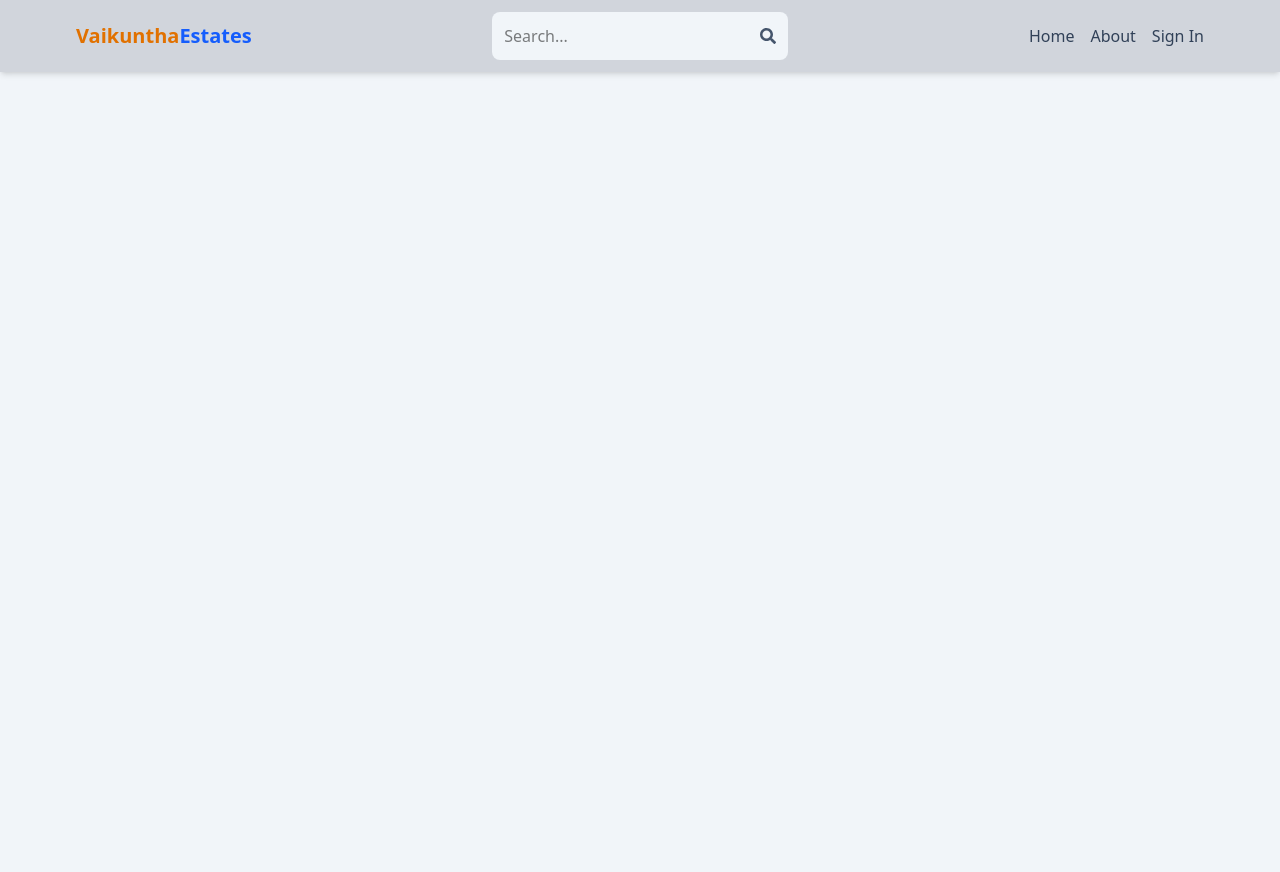
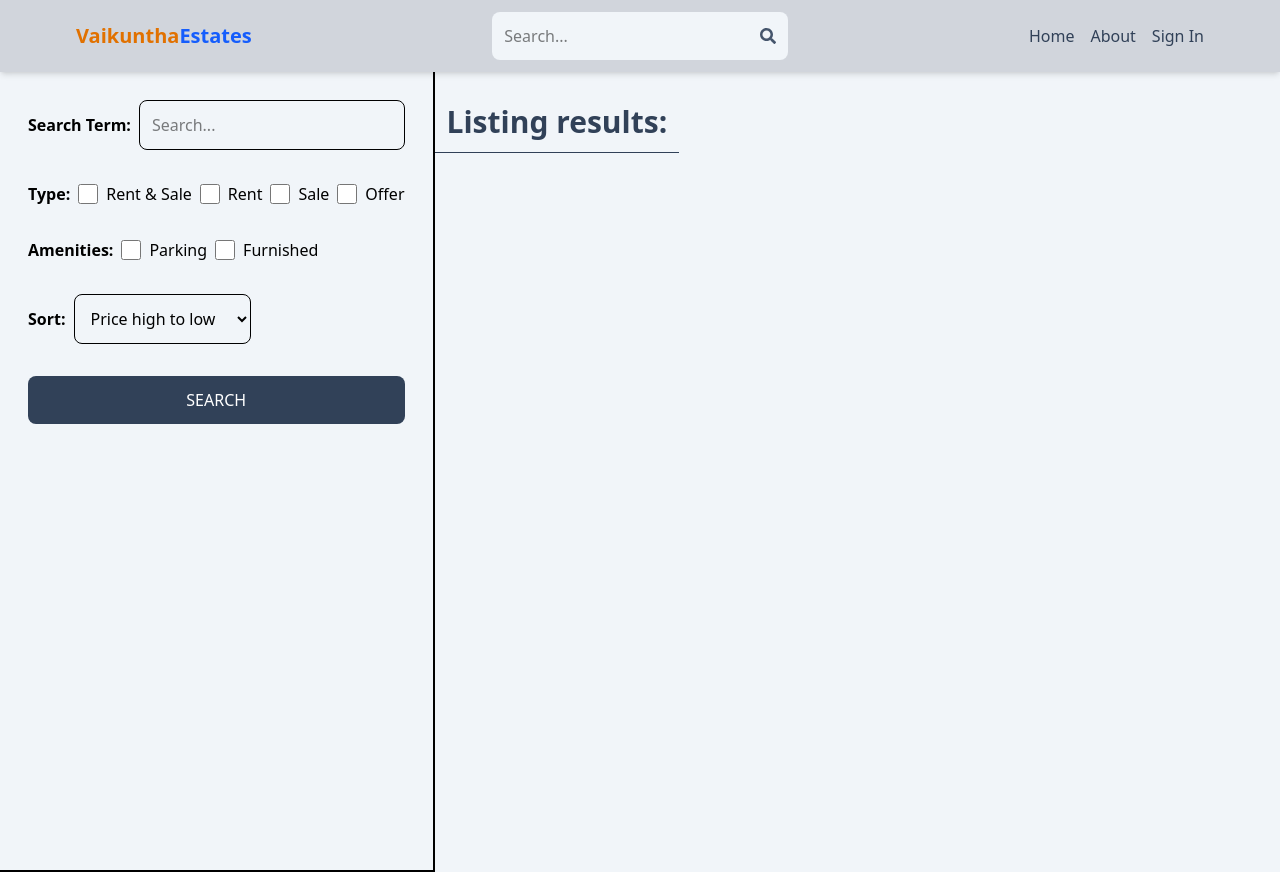
Before and after one commit to VK-246/mern-RealEstate, a React (Vite) app in the folder client/: page /search in a window 1280 px wide. Before the commit the page ends 800 px from the top, so only its background shows below. Built offline with nearby package versions, Linux system fonts and the light colour scheme; no server answers.

Commit message:
Create search page UI

```diff
--- a/client/src/App.jsx
+++ b/client/src/App.jsx
@@ -8,6 +8,7 @@
 import PrivateRoute from './components/PrivateRoute.jsx';
 import CreateListing from './pages/CreateListing.jsx';
 import UpdateListing from './pages/UpdateListing.jsx';
+import Search from './pages/Search';
 import Listing from './pages/Listing.jsx';
 export default function App() {
   return ( <BrowserRouter>
@@ -18,6 +19,7 @@
       <Route path="/sign-up" element={<SignUp /> } />
       <Route path="/about" element={<About /> } />
       <Route path="/listing/:listingId" element={<Listing /> } />
+      <Route path='/search' element={<Search />} />
       <Route element={<PrivateRoute />}>
         <Route path='/profile' element={<Profile />} />
         <Route path='/create-listing' element={<CreateListing />} />
--- /dev/null
+++ b/client/src/pages/Search.jsx
@@ -0,0 +1,66 @@
+import React from 'react';
+
+export default function Search() {
+  return (
+    <div className='flex flex-col md:flex-row'>
+      <div className='p-7  border-b-2 md:border-r-2 md:min-h-screen'>
+        <form className='flex flex-col gap-8'>
+          <div className='flex items-center gap-2'>
+            <label className='whitespace-nowrap font-semibold'>Search Term:</label>
+            <input
+              type='text'
+              id='searchTerm'
+              placeholder='Search...'
+              className='border rounded-lg p-3 w-full'
+            />
+          </div>
+          <div className='flex gap-2 flex-wrap items-center'>
+            <label className='font-semibold'>Type:</label>
+            <div className='flex gap-2'>
+              <input type='checkbox' id='all' className='w-5' />
+              <span>Rent & Sale</span>
+            </div>
+            <div className='flex gap-2'>
+              <input type='checkbox' id='rent' className='w-5' />
+              <span>Rent</span>
+            </div>
+            <div className='flex gap-2'>
+              <input type='checkbox' id='sale' className='w-5' />
+              <span>Sale</span>
+            </div>
+            <div className='flex gap-2'>
+              <input type='checkbox' id='offer' className='w-5' />
+              <span>Offer</span>
+            </div>
+          </div>
+          <div className='flex gap-2 flex-wrap items-center'>
+            <label className='font-semibold'>Amenities:</label>
+            <div className='flex gap-2'>
+              <input type='checkbox' id='parking' className='w-5' />
+              <span>Parking</span>
+            </div>
+            <div className='flex gap-2'>
+              <input type='checkbox' id='furnished' className='w-5' />
+              <span>Furnished</span>
+            </div>
+          </div>
+          <div className='flex items-center gap-2'>
+            <label className='font-semibold'>Sort:</label>
+            <select id='sort_order' className='border rounded-lg p-3'>
+              <option>Price high to low</option>
+              <option>Price low to hight</option>
+              <option>Latest</option>
+              <option>Oldest</option>
+            </select>
+          </div>
+          <button className='bg-slate-700 text-white p-3 rounded-lg uppercase hover:opacity-95'>
+            Search
+          </button>
+        </form>
+      </div>
+      <div className=''>
+        <h1 className='text-3xl font-semibold border-b p-3 text-slate-700 mt-5'>Listing results:</h1>
+      </div>
+    </div>
+  );
+}
```
